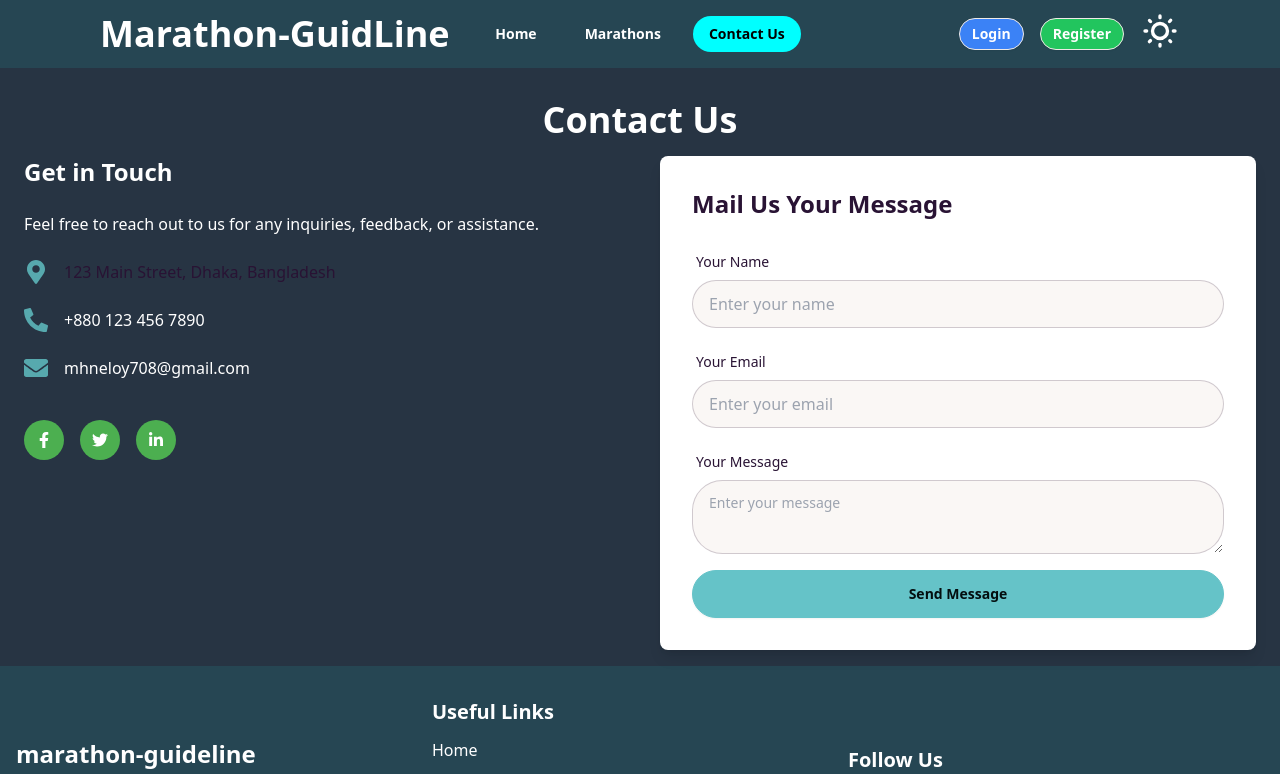
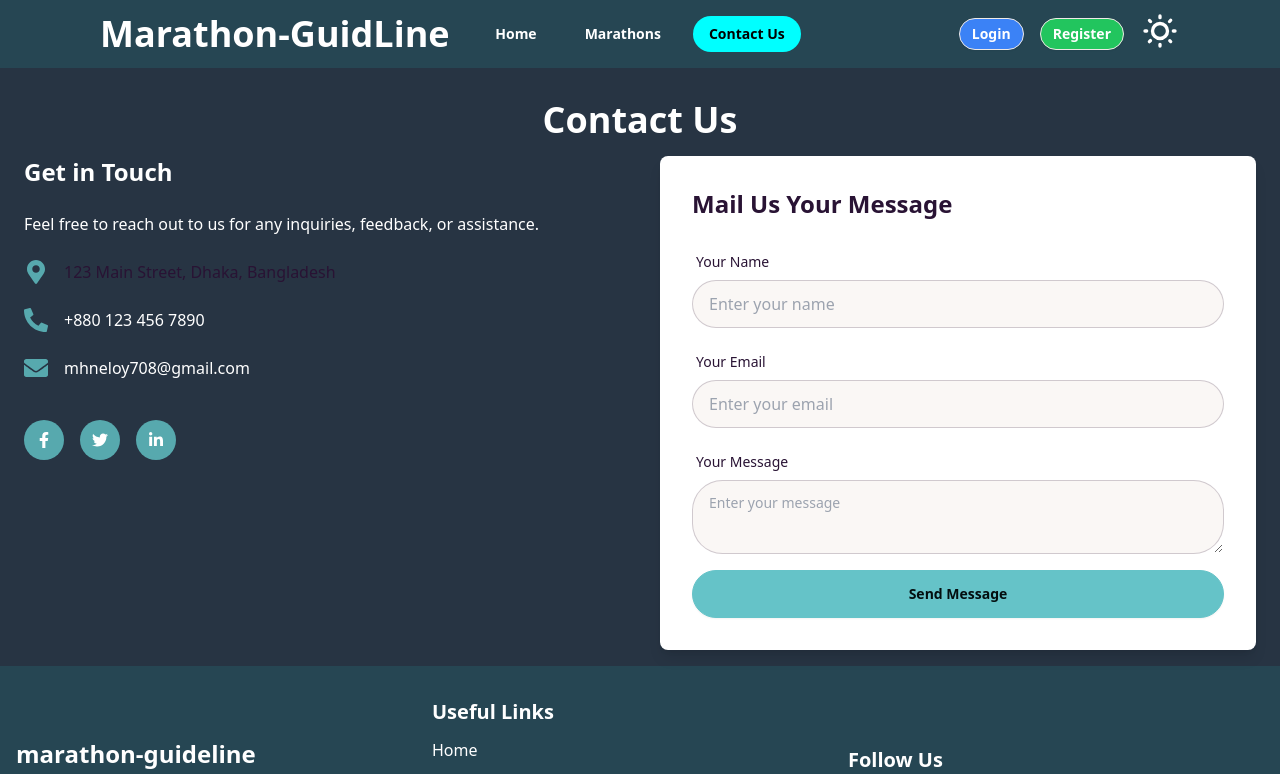
Before and after one commit to mhneloy/B10A11-client, a React (Vite) app: page /contact in a window 1280 px wide. Shown: the top 774 px of the page. Built offline with nearby package versions, Linux system fonts and the light colour scheme; no server answers.

Commit message:
change the socail icon color in contact page

```diff
--- a/src/component/ContactUs/Contact.jsx
+++ b/src/component/ContactUs/Contact.jsx
@@ -82,19 +82,19 @@ const Contact = () => {
             <div className="flex gap-4 mt-4">
               <a
                 href="#"
-                className="text-white bg-[#4CAF50]  p-3 rounded-full hover:bg-blue-700"
+                className="text-white bg-[#57A9AE]  p-3 rounded-full hover:bg-blue-700"
               >
                 <FaFacebookF />
               </a>
               <a
                 href="#"
-                className="text-white bg-[#4CAF50] p-3 rounded-full hover:bg-blue-700"
+                className="text-white bg-[#57A9AE] p-3 rounded-full hover:bg-blue-700"
               >
                 <FaTwitter />
               </a>
               <a
                 href="#"
-                className="text-white bg-[#4CAF50] p-3 rounded-full hover:bg-blue-700"
+                className="text-white bg-[#57A9AE] p-3 rounded-full hover:bg-blue-700"
               >
                 <FaLinkedinIn />
               </a>
```
